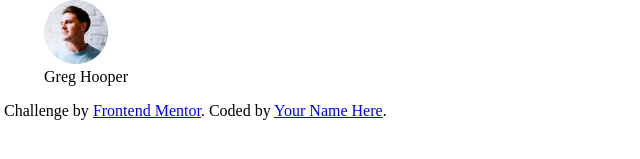
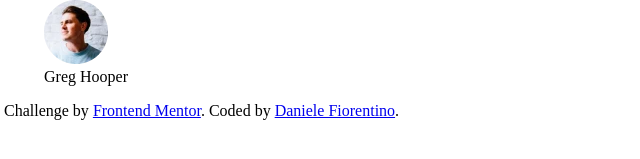
Before and after one commit to Daniele-Fiorent/blog-preview-card, a plain HTML site: page index.html in a window 1280 px wide. Shown: the part 393-552 px from the top of the page, 4-644 px from the left. Drawn offline with Linux system fonts and the light colour scheme.

Commit message:
update HTML main and footer

```diff
--- a/index.html
+++ b/index.html
@@ -20,15 +20,16 @@
       <p>These languages are the backbone of every website, defining structure, content, and presentation.</p>
 
       <figure>
-        <img src="assets/images/image-avatar.webp" alt="">
+        <img src="assets/images/image-avatar.webp" alt="profile image of Greg Hooper">
         <figcaption>Greg Hooper</figcaption>
       </figure>
     </div>
   </main>
 
-  <div class="attribution">
-    Challenge by <a href="https://www.frontendmentor.io?ref=challenge" target="_blank">Frontend Mentor</a>.
-    Coded by <a href="#">Your Name Here</a>.
-  </div>
+  <footer class="attribution">
+    <p>Challenge by <a href="https://www.frontendmentor.io?ref=challenge" target="_blank">Frontend Mentor</a>.
+    Coded by <a href="https://www.frontendmentor.io/profile/Daniele-Fiorent" target="_blank">Daniele Fiorentino</a>.</p>
+</footer>
+
 </body>
 </html>
```
